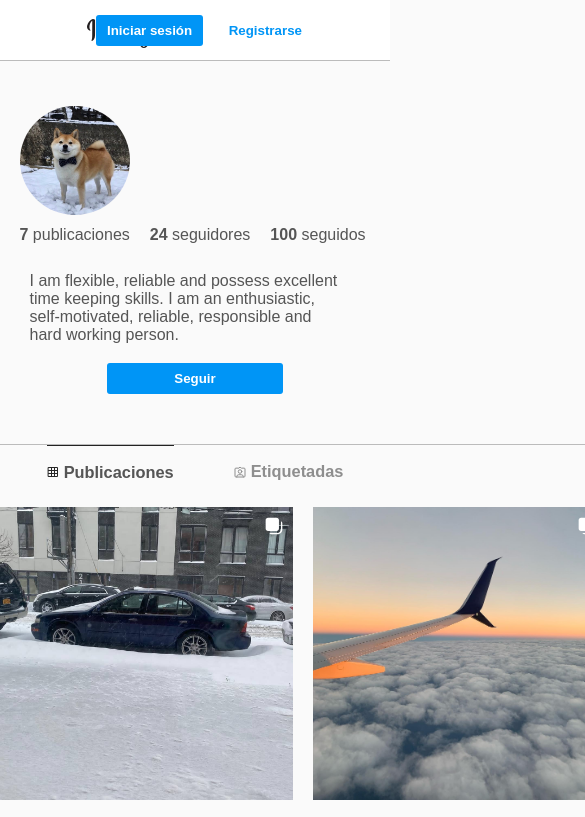
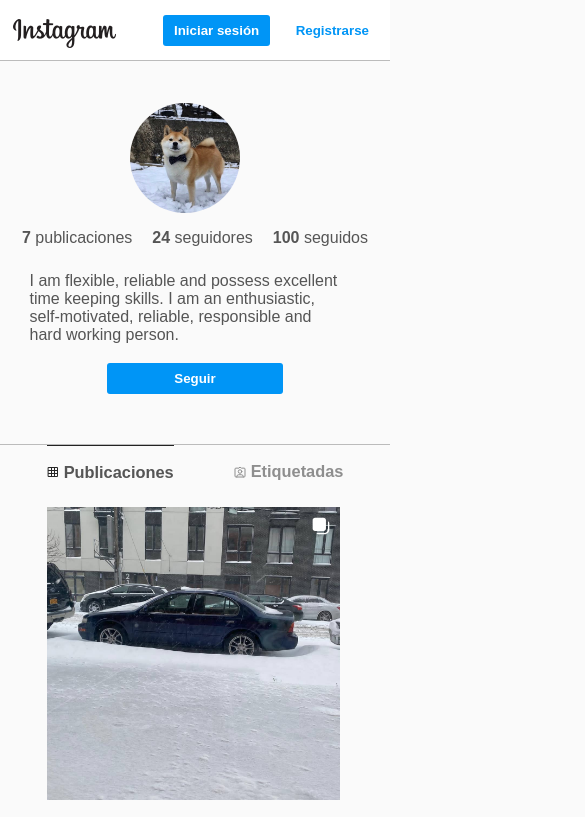
Before and after one commit to GcDevealoper/InstagramClone, a plain HTML site: page index.html in a window 390 px wide. Shown: the top 817 px of the page, 585 px wide, since content can reach past the window. Drawn offline with Linux system fonts and the light colour scheme.

Commit message:
Add files via upload
Media Queries

```diff
--- a/Rwd.scss
+++ b/Rwd.scss
@@ -46,6 +46,22 @@
 	}
 }
 
+@media (max-width:634px){
+
+	header{
+
+		justify-content:space-between;
+	}
+
+	#Maincontent{
+
+		#PostGallery{
+			min-width:296px;
+			max-width: 296px;
+		}
+	}
+}
+
 @media (max-width:606px){
 
 
@@ -63,3 +79,60 @@
 		}
 	}
 }
+
+@media (max-width:528px){
+
+	#Maincontent{
+
+		.MProfile{
+			.MpHead{
+
+				flex-flow: column wrap;
+				justify-content:center;
+				gap: 16px;
+
+				.MNumbers{
+					width:100%;
+					justify-content:center;
+				}
+			}
+		}
+	}
+}
+
+
+@media (max-width:468px){
+
+	header{
+
+		a{
+
+			img{
+				transform: translateX(13px) translateY(5px);
+			}
+		}
+
+		nav{
+			transform: translateX(0px);
+		}
+
+	}
+}
+
+@media (max-width:384px){
+
+	#Maincontent{
+
+		.MProfile{
+			.MpHead{
+
+				height:auto;
+
+				.MNumbers{
+
+					gap:16px;
+				}
+			}
+		}
+	}
+}
--- a/style.scss
+++ b/style.scss
@@ -113,6 +113,7 @@ header{
     align-items: center;
     justify-content: flex-start;
     margin-bottom: 100px;
+    overflow:hidden;
 
 		.Profile{
 
```
Also changed, not shown: Rwd.css, style.css.
